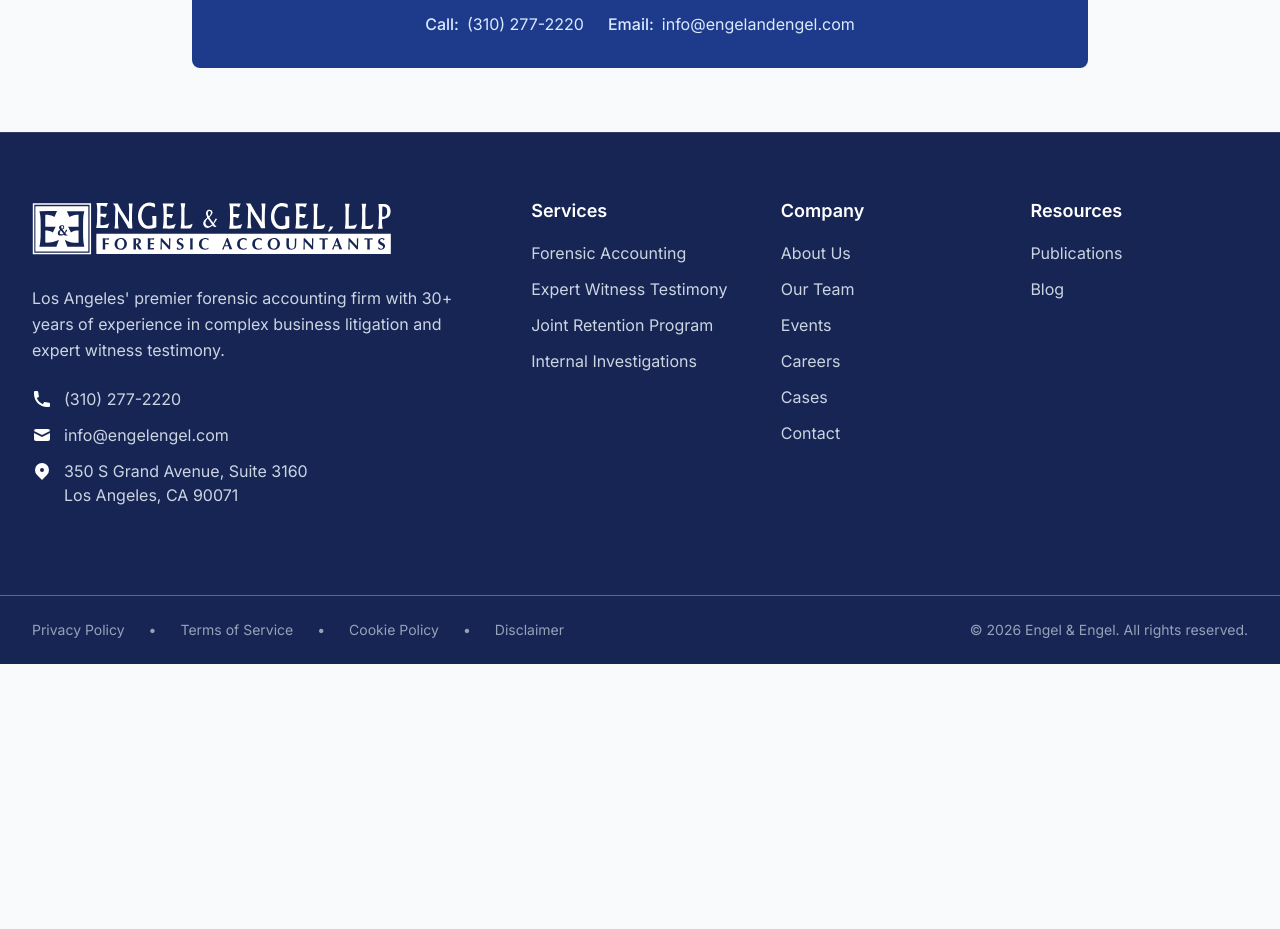
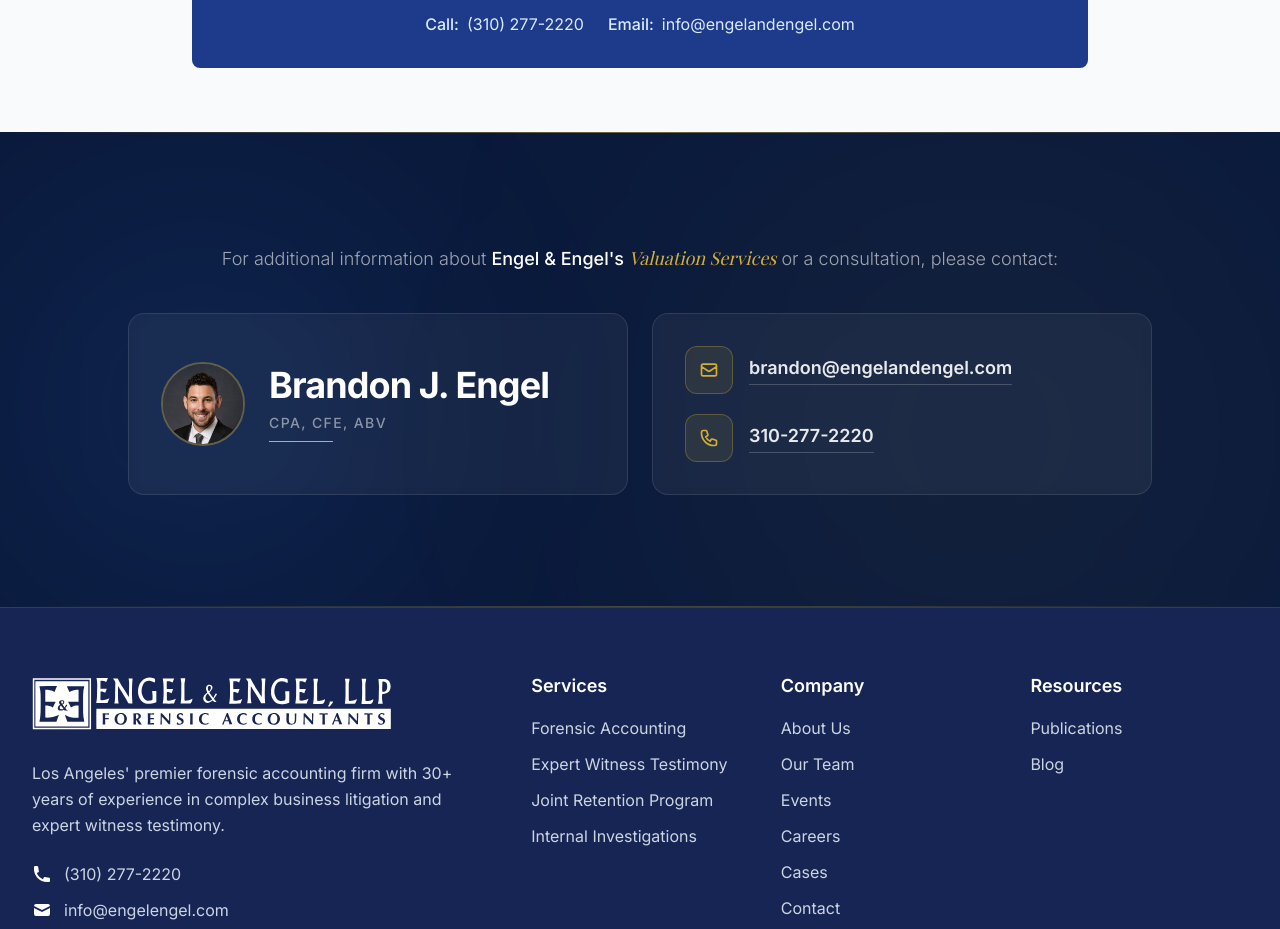
Before and after one commit to vinitha-commits/engelandengel_v2, a Next.js app: page /newsroom/jason-engel-forbes-top-cpas-valuations-2025 in a window 1280 px wide. Shown: the part 3440-4369 px from the top of the page. Before the commit the page ends 4104 px from the top, so only its background shows below. Built offline with nearby package versions, Linux system fonts and the light colour scheme; a web font is replaced by a local one.

Commit message:
newroom updates

```diff
--- a/src/app/newsroom/jason-engel-forbes-top-cpas-valuations-2025/page.tsx
+++ b/src/app/newsroom/jason-engel-forbes-top-cpas-valuations-2025/page.tsx
@@ -5,6 +5,7 @@
 import Footer from '@/components/layout/Footer'
 import Link from 'next/link'
 import Image from 'next/image'
+import { motion } from 'framer-motion'
 
 export default function ForbesTopCPAsArticle() {
   return (
@@ -169,7 +170,7 @@
           </div>
         </article>
 
-        {/* Call to Action */}
+        {/* Call to Action — Old */}
         <section className="py-16">
           <div className="container mx-auto px-6">
             <div className="max-w-4xl mx-auto">
@@ -206,6 +207,70 @@
           </div>
         </section>
 
+        {/* Call to Action — New (contact card style) */}
+        <section className="relative py-28 bg-[#0A1A3C] overflow-hidden">
+          <div className="absolute top-0 right-0 w-[600px] h-[600px] bg-[#D4AF37]/5 blur-[150px] rounded-full pointer-events-none" />
+          <div className="absolute bottom-0 left-0 w-[400px] h-[400px] bg-blue-500/10 blur-[120px] rounded-full pointer-events-none" />
+          <div className="absolute top-0 inset-x-0 h-px bg-gradient-to-r from-transparent via-[#D4AF37]/50 to-transparent" />
+
+          <div className="container-custom relative z-10">
+            <motion.div
+              initial={{ opacity: 0, y: 30 }}
+              whileInView={{ opacity: 1, y: 0 }}
+              viewport={{ once: true }}
+              transition={{ duration: 0.8 }}
+              className="max-w-5xl mx-auto"
+            >
+              <p className="text-base md:text-lg text-white/60 font-light mb-10 text-center">
+                For additional information about{' '}
+                <span className="text-white font-medium">Engel &amp; Engel&apos;s</span>{' '}
+                <span className="font-serif italic text-[#D4AF37]">Valuation Services</span>{' '}
+                or a consultation, please contact:
+              </p>
+              <div className="grid grid-cols-1 lg:grid-cols-2 gap-6">
+                <div className="flex items-center gap-6 p-8 border border-white/10 rounded-2xl bg-white/5 backdrop-blur-sm">
+                  <div className="flex-shrink-0">
+                    <div className="rounded-full overflow-hidden border-2 border-[#D4AF37]/40">
+                      <Image width={80} height={80} src="/images/team/brandon-engel.jpg" alt="Brandon J. Engel" className="w-20 h-20 object-cover object-top" />
+                    </div>
+                  </div>
+                  <div className="space-y-2">
+                    <h3 className="text-3xl md:text-4xl font-bold text-white tracking-tight">Brandon J. Engel</h3>
+                    <p className="text-white/50 text-sm font-medium tracking-widest uppercase">CPA, CFE, ABV</p>
+                    <div className="h-px w-16 bg-[#D4AF37] mt-2" />
+                  </div>
+                </div>
+
+                <div className="flex flex-col justify-center space-y-5 p-8 border border-white/10 rounded-2xl bg-white/5 backdrop-blur-sm">
+                  <a href="mailto:brandon@engelandengel.com" className="group flex items-center gap-4">
+                    <div className="w-12 h-12 rounded-xl bg-[#D4AF37]/10 border border-[#D4AF37]/30 flex items-center justify-center text-[#D4AF37] group-hover:bg-[#D4AF37] group-hover:text-[#0A1A3C] transition-all duration-300 shrink-0">
+                      <svg className="w-5 h-5" fill="none" viewBox="0 0 24 24" stroke="currentColor">
+                        <path strokeLinecap="round" strokeLinejoin="round" strokeWidth={2} d="M3 8l7.89 5.26a2 2 0 002.22 0L21 8M5 19h14a2 2 0 002-2V7a2 2 0 00-2-2H5a2 2 0 00-2 2v10a2 2 0 002 2z" />
+                      </svg>
+                    </div>
+                    <span className="text-lg font-semibold text-white/90 group-hover:text-white border-b border-white/20 group-hover:border-[#D4AF37] pb-0.5 transition-all duration-200">
+                      brandon@engelandengel.com
+                    </span>
+                  </a>
+
+                  <a href="tel:310-277-2220" className="group flex items-center gap-4">
+                    <div className="w-12 h-12 rounded-xl bg-[#D4AF37]/10 border border-[#D4AF37]/30 flex items-center justify-center text-[#D4AF37] group-hover:bg-[#D4AF37] group-hover:text-[#0A1A3C] transition-all duration-300 shrink-0">
+                      <svg className="w-5 h-5" fill="none" viewBox="0 0 24 24" stroke="currentColor">
+                        <path strokeLinecap="round" strokeLinejoin="round" strokeWidth={2} d="M3 5a2 2 0 012-2h3.28a1 1 0 01.948.684l1.498 4.493a1 1 0 01-.502 1.21l-2.257 1.13a11.042 11.042 0 005.516 5.516l1.13-2.257a1 1 0 011.21-.502l4.493 1.498a1 1 0 01.684.949V19a2 2 0 01-2 2h-1C9.716 21 3 14.284 3 6V5z" />
+                      </svg>
+                    </div>
+                    <span className="text-lg font-semibold text-white/90 group-hover:text-white border-b border-white/20 group-hover:border-[#D4AF37] pb-0.5 transition-all duration-200">
+                      310-277-2220
+                    </span>
+                  </a>
+                </div>
+              </div>
+            </motion.div>
+          </div>
+
+          <div className="absolute bottom-0 inset-x-0 h-px bg-gradient-to-r from-transparent via-[#D4AF37]/30 to-transparent" />
+        </section>
+
         <Footer />
       </main>
     </>
```
